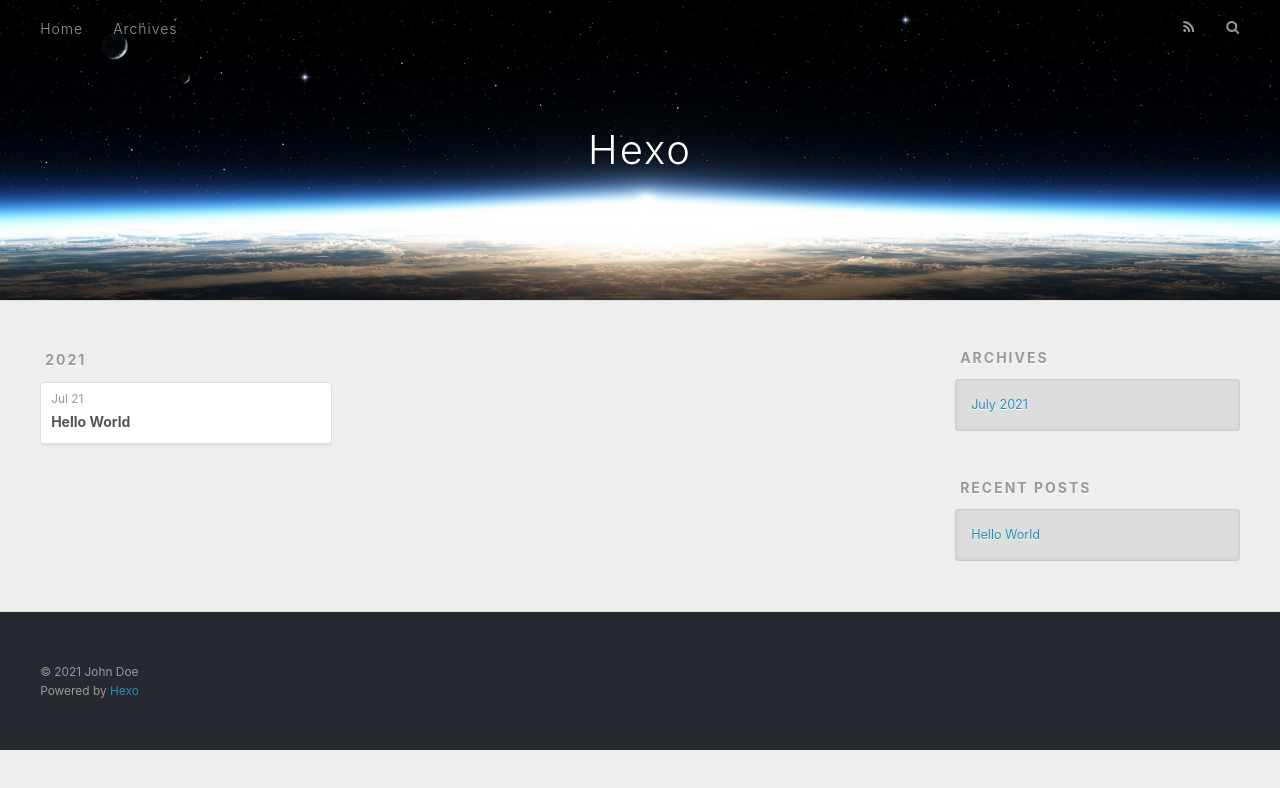
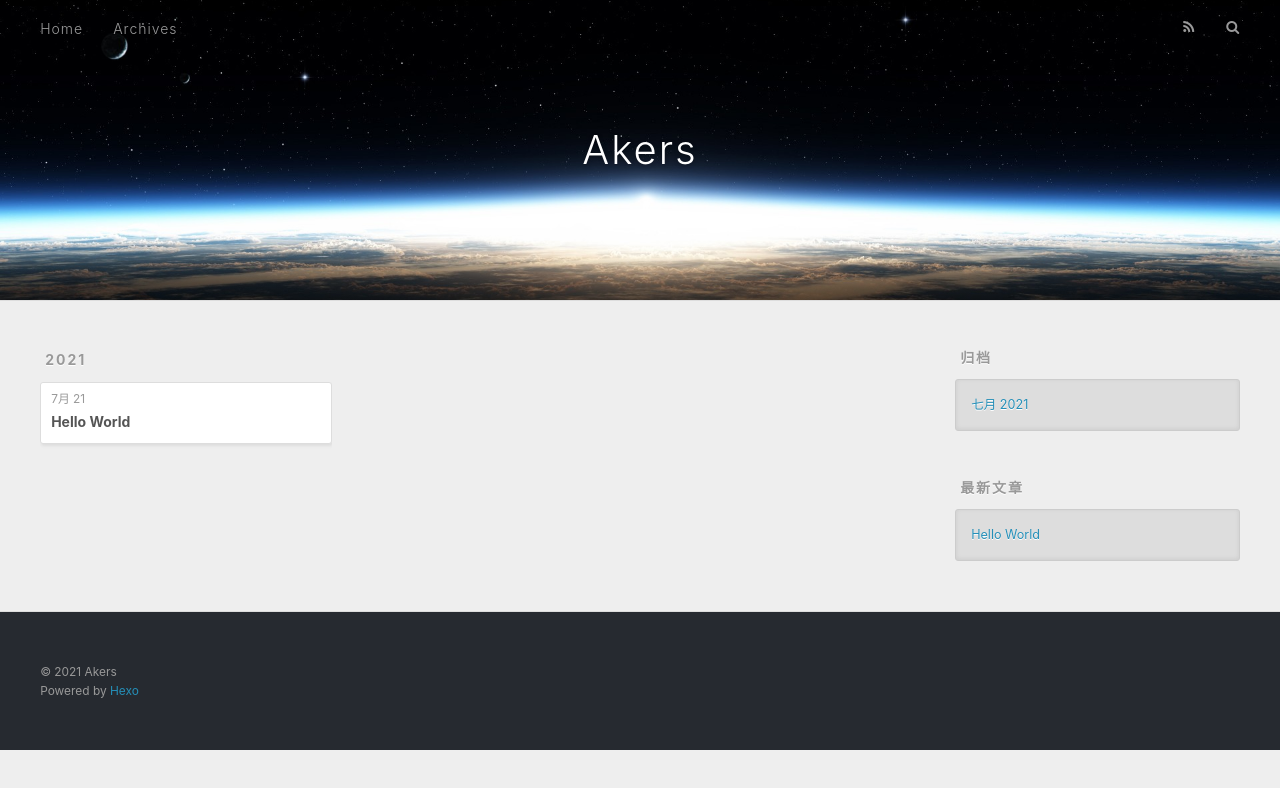
Before and after one commit to Akers9560/akers9560.github.io, a plain HTML site: page archives/index.html in a window 1280 px wide. Drawn offline with nearby package versions, Linux system fonts and the light colour scheme.

Commit message:
Site updated: 2021-07-21 17:31:41

```diff
--- a/archives/index.html
+++ b/archives/index.html
@@ -5,17 +5,19 @@
 
 
 
-  <title>Archives | Hexo</title>
+  <title>归档 | Akers</title>
   <meta name="viewport" content="width=device-width, initial-scale=1, maximum-scale=1">
-  <meta property="og:type" content="website">
-<meta property="og:title" content="Hexo">
-<meta property="og:url" content="http://example.com/archives/index.html">
-<meta property="og:site_name" content="Hexo">
-<meta property="og:locale" content="en_US">
-<meta property="article:author" content="John Doe">
+  <meta name="description" content="Java 区块链 SpringBoot BTC Bitcoin 比特币 ETH 以太坊 Ethereum EOS 柚子 Linux 服务器 Docker Shell Omni Ubuntu CentOs 密钥 公钥 private key publik key">
+<meta property="og:type" content="website">
+<meta property="og:title" content="Akers">
+<meta property="og:url" content="https://www.akers.top/archives/index.html">
+<meta property="og:site_name" content="Akers">
+<meta property="og:description" content="Java 区块链 SpringBoot BTC Bitcoin 比特币 ETH 以太坊 Ethereum EOS 柚子 Linux 服务器 Docker Shell Omni Ubuntu CentOs 密钥 公钥 private key publik key">
+<meta property="og:locale" content="zh_CN">
+<meta property="article:author" content="Akers">
 <meta name="twitter:card" content="summary">
 
-    <link rel="alternate" href="/atom.xml" title="Hexo" type="application/atom+xml">
+    <link rel="alternate" href="/atom.xml" title="Akers" type="application/atom+xml">
 
 
     <link rel="icon" href="/favicon.png">
@@ -36,7 +38,7 @@
   <div id="header-outer" class="outer">
     <div id="header-title" class="inner">
       <h1 id="logo-wrap">
-        <a href="/" id="logo">Hexo</a>
+        <a href="/" id="logo">Akers</a>
       </h1>
 
     </div>
@@ -53,10 +55,10 @@
 
           <a id="nav-rss-link" class="nav-icon" href="/atom.xml" title="RSS Feed"></a>
 
-        <a id="nav-search-btn" class="nav-icon" title="Search"></a>
+        <a id="nav-search-btn" class="nav-icon" title="搜索"></a>
       </nav>
       <div id="search-form-wrap">
-        <form action="//google.com/search" method="get" accept-charset="UTF-8" class="search-form"><input type="search" name="q" class="search-form-input" placeholder="Search"><button type="submit" class="search-form-submit">&#xF002;</button><input type="hidden" name="sitesearch" value="http://example.com"></form>
+        <form action="//google.com/search" method="get" accept-charset="UTF-8" class="search-form"><input type="search" name="q" class="search-form-input" placeholder="Search"><button type="submit" class="search-form-submit">&#xF002;</button><input type="hidden" name="sitesearch" value="https://www.akers.top"></form>
       </div>
     </div>
   </div>
@@ -79,7 +81,7 @@
   <div class="archive-article-inner">
     <header class="archive-article-header">
       <a href="/2021/07/21/hello-world/" class="archive-article-date">
-  <time datetime="2021-07-21T06:49:31.222Z" itemprop="datePublished">Jul 21</time>
+  <time datetime="2021-07-21T06:49:31.222Z" itemprop="datePublished">7月 21</time>
 </a>
 
 
@@ -111,9 +113,9 @@
 
 
   <div class="widget-wrap">
-    <h3 class="widget-title">Archives</h3>
+    <h3 class="widget-title">归档</h3>
     <div class="widget">
-      <ul class="archive-list"><li class="archive-list-item"><a class="archive-list-link" href="/archives/2021/07/">July 2021</a></li></ul>
+      <ul class="archive-list"><li class="archive-list-item"><a class="archive-list-link" href="/archives/2021/07/">七月 2021</a></li></ul>
     </div>
   </div>
 
@@ -121,7 +123,7 @@
 
 
   <div class="widget-wrap">
-    <h3 class="widget-title">Recent Posts</h3>
+    <h3 class="widget-title">最新文章</h3>
     <div class="widget">
       <ul>
 
@@ -141,7 +143,7 @@
 
   <div class="outer">
     <div id="footer-info" class="inner">
-      &copy; 2021 John Doe<br>
+      &copy; 2021 Akers<br>
       Powered by <a href="http://hexo.io/" target="_blank">Hexo</a>
     </div>
   </div>
```
Also changed, not shown: 2021/07/21/hello-world/index.html (+14 -14 lines), archives/2021/07/index.html (+18 -16 lines), archives/2021/index.html (+18 -16 lines), index.html (+18 -16 lines).
